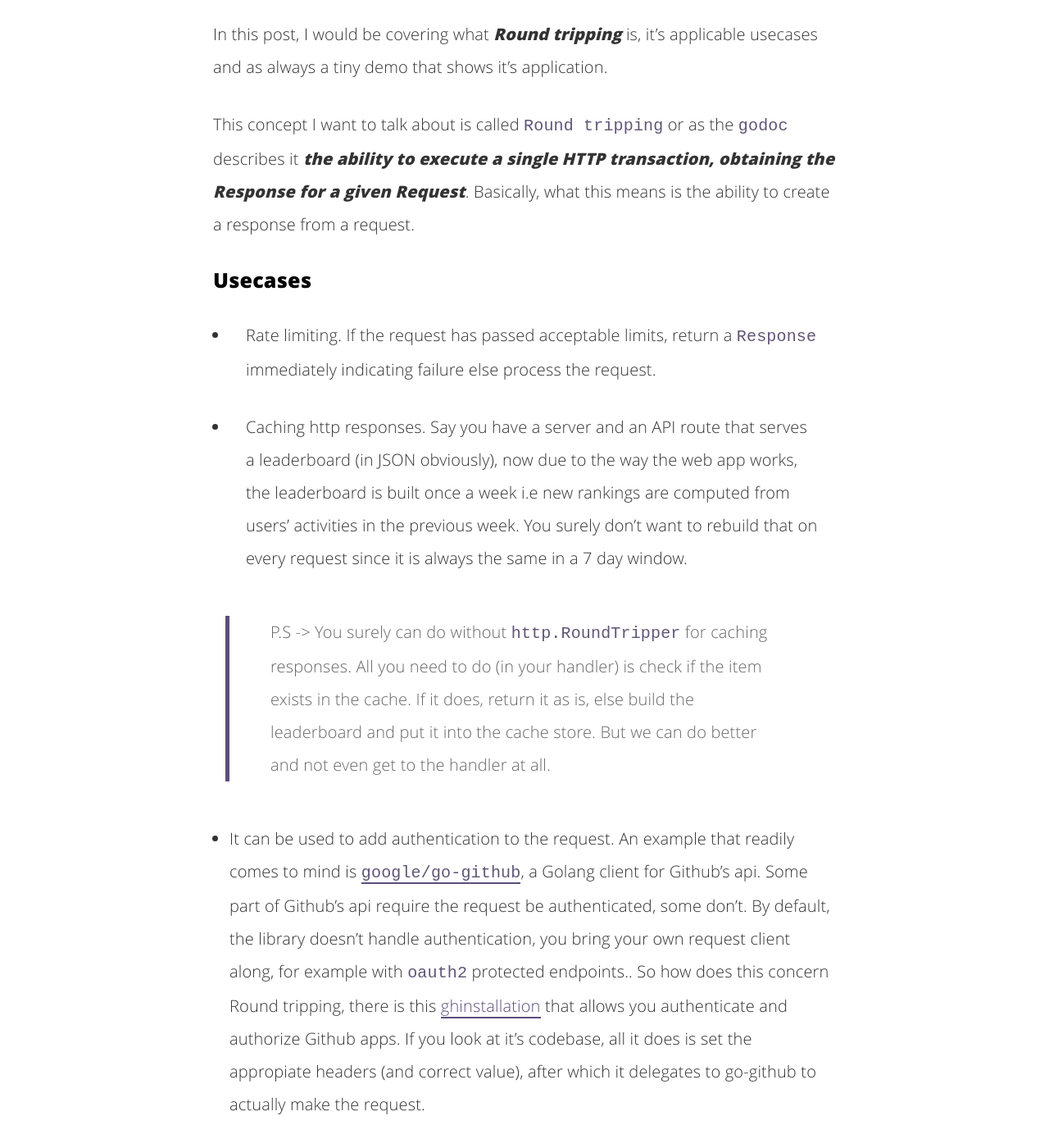
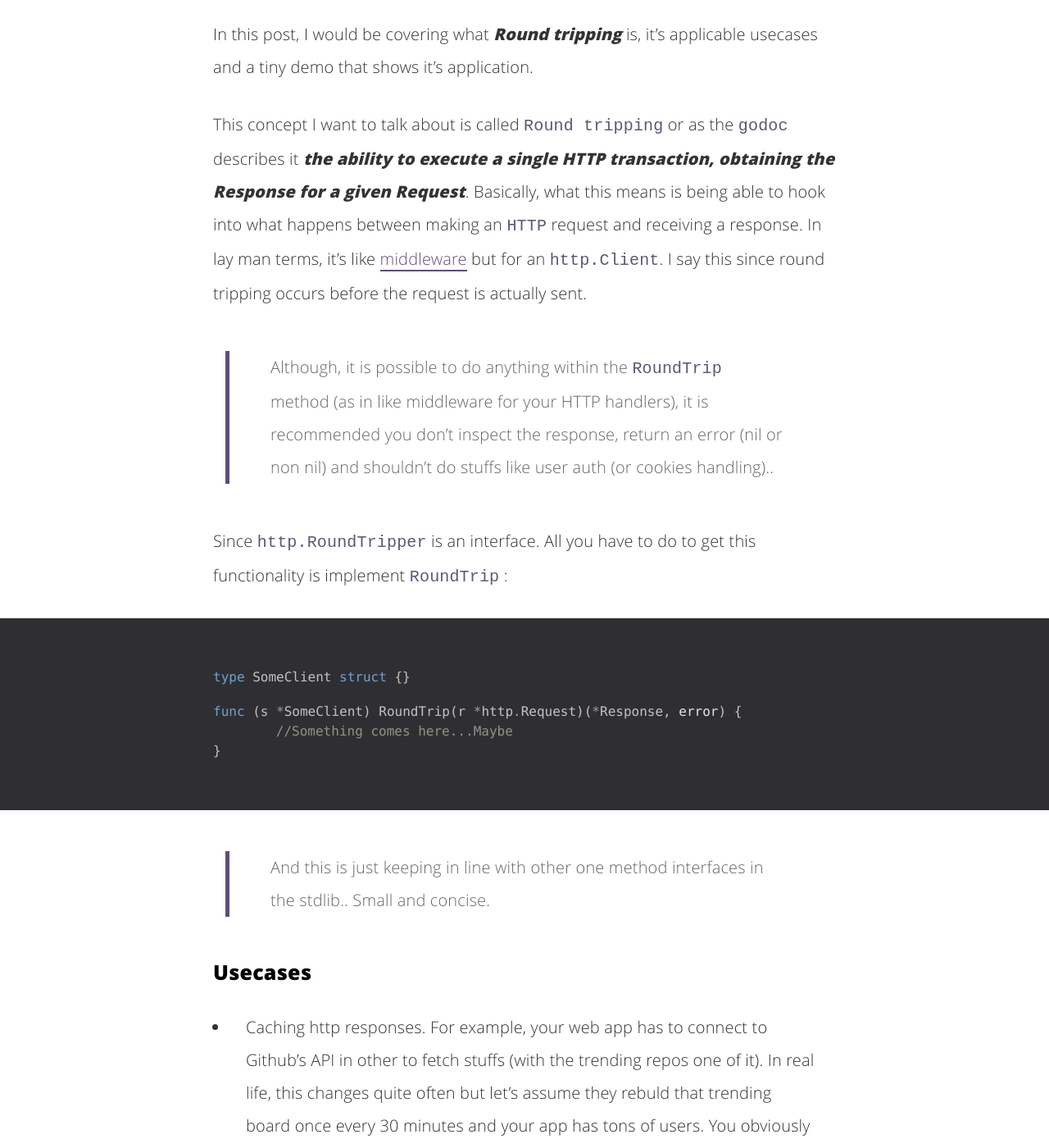
Before and after one commit to adelowo/portfolio, a Jekyll site: the page built from _posts/2017-07-21-roundtripper-go.md, in a window 1280 px wide and 1400 px high, scrolled down 315 px. Shown: the whole window at 82% size. Built offline with Jekyll 4.4.1, drawn with Linux system fonts in a browser that asks for light colours; comment, search, counter and statistics services are not loaded; some of the changed text lies outside the part shown.

Commit message:
Updated blog post.

```diff
--- a/_posts/2017-07-21-roundtripper-go.md
+++ b/_posts/2017-07-21-roundtripper-go.md
@@ -9,31 +9,62 @@ description: "What is RoundTripper in Golang ?"
 
 I have written quite a bit on [HTTP][http_in_go]. And this blog post is just yet another one that talks about another interesting concept in the way Go deals with `HTTP` and how it makes HTTP related stuffs even much more fun.
 
-In this post, I would be covering what ___Round tripping___ is, it's applicable usecases and as always a tiny demo that shows it's application.
+In this post, I would be covering what ___Round tripping___ is, it's applicable usecases and a tiny demo that shows it's application.
 
-This concept I want to talk about is called `Round tripping` or as the `godoc` describes it ___the ability to execute a single HTTP transaction, obtaining the Response for a given Request___. Basically, what this means is the ability to create a response from a request.
+This concept I want to talk about is called `Round tripping` or as the `godoc` describes it ___the ability to execute a single HTTP transaction, obtaining the Response for a given Request___. Basically, what this means is being able to hook into what happens between making an `HTTP` request and receiving a response. In lay man terms, it's like ___[middleware][middleware]___ but for an `http.Client`. I say this since round tripping occurs before the request is actually sent.
 
+> Although, it is possible to do anything within the `RoundTrip` method (as in like middleware for your HTTP handlers), it is recommended you don't inspect the response, return an error (nil or non nil) and shouldn't do stuffs like user auth (or cookies handling)..
+
+Since `http.RoundTripper` is an interface. All you have to do to get this functionality is implement `RoundTrip` :
+
+{% highlight go %}
+
+type SomeClient struct {}
+
+func (s *SomeClient) RoundTrip(r *http.Request)(*Response, error) {
+	//Something comes here...Maybe
+}
+
+{% endhighlight %}
+
+> And this is just keeping in line with other one method interfaces in the stdlib.. Small and concise.
 
 ### Usecases
 
--  Rate limiting. If the request has passed acceptable limits, return a `Response` immediately indicating failure else process the request.
+- Caching http responses. For example, your web app has to connect to Github's API in other to fetch stuffs (with the trending repos one of it). In real life, this changes quite often but let's assume they rebuld that trending board once every 30 minutes and your app has tons of users. You obviously don't want to have to hit the api every time to request for the ___trending leaderboard___. since it is always the same in ___a 30 minutes window___ and also considering the fact that API calls are rate limited and due to the high usage of your app, you almost always hit / cross the limit.
 
--  Caching http responses. Say you have a server and an API route that serves a leaderboard (in JSON obviously), now due to the way the web app works, the leaderboard is built once a week i.e new rankings are computed from users' activities in the previous week. You surely don't want to rebuild that on every request since it is always the same in a 7 day window.
+   A solution to this is to make use of `http.RoundTripper`. You could configure your `http.Client` with a RoundTripper that does the following :
 
-> P.S -> You surely can do without `http.RoundTripper`  for caching responses. All you need to do (in your handler) is check if the item exists in the cache. If it does, return it as is, else build the leaderboard and put it into the cache store. But we can do better and not even get to the handler at all.
+   - Does the cache store have this item ?
+     * Don't make the `HTTP` request.
+     * Return a new response by reading the data from the cache into the body of the response.
 
-- It can be used to add authentication to the request. An example that readily comes to mind is [`google/go-github`][google_github_client], a Golang client for Github's api. Some part of Github's api require the request be authenticated, some don't. By default, the library doesn't handle authentication, you bring your own request client along, for example with `oauth2` protected endpoints.. So how does this concern Round tripping, there is this [ghinstallation][ghinstallation_lib] that allows you authenticate and authorize Github apps. If you look at it's codebase, all it does is set the appropiate headers (and correct value), after which it delegates to  go-github to actually make the request.
+   - The cache store doesn't have this item (probably because the cache is invalidated every 31 minutes)
+     * Make the `HTTP` request to the api.
+     * Cache the data received from the api.
 
+> You don't have to make use of a RoundTripper for this as you can check the cache for the existence of an item before you make the `HTTP` request at all. But with a RoundTripper implementation, ___you are probably distributing responsibilities properly___<sup>[1]</sup>
 
+- Adding appropiate (authorization) headers to the request as need be... An example that readily comes to mind is [google/go-github][google_github_client], a Golang client for Github's api. Some part of Github's api require the request be authenticated, some don't. By default, the library doesn't handle authentication, it uses a default HTTP client, if you need to be able to access authenticated sections of the api, you bring your own HTTP client along, for example with `oauth2` protected endpoints.. So how does this concern Round tripping, there is this [ghinstallation][ghinstallation_lib] that allows you authenticate Github apps with go-github. If you look at it's codebase, all it does is provide an `http.Client` that implements `http.RoundTripper`. After which it set the appropiate headers (and values) in the `RoundTrip` method.
+
+-  Rate limiting. This is quite similiar to the above, maybe you have a ___bucket___ where you keep the number of connections you have made recently. You check if you are still in acceptable ___standing with the API___ and decide if you should make the request, pull back from making the request or scheduling it to run in future.
+
+- Whatever have you.. [Maybe not](https://godoc.org/pkg/net/http/#RoundTripper).
 
 ### Real world usage
 
 We would build a server that has rate limiting enabled for non authenticated requests.. For simplicity, authenticated requests are never rate limited but unauthenticated have a rate limit of 5 requests in 10 minutes.
 
-> If you need a real rate limiter, you can take a look at [gottle][gottle] (not built on `http.RoundTripper` though) or [dd][dd] (built on `http.RoundTripper`)
+
+
+
+<div id="footnotes"> </div>
+
+1 SRP ? What really is a responsibility ? The term is quite overloaded but hey ___SRP___ all things.
 
 [http_in_go]: /blog/2017/04/03/http-in-go/
 [google_github_client]: https://github.com/google/go-github
 [ghinstallation_lib]: https://github.com
 [gottle]: https://github.com/adelowo/gottle
 [dd]: https://github.com
+[middleware]: /blog/2017/04/25/go-middleware/
```
